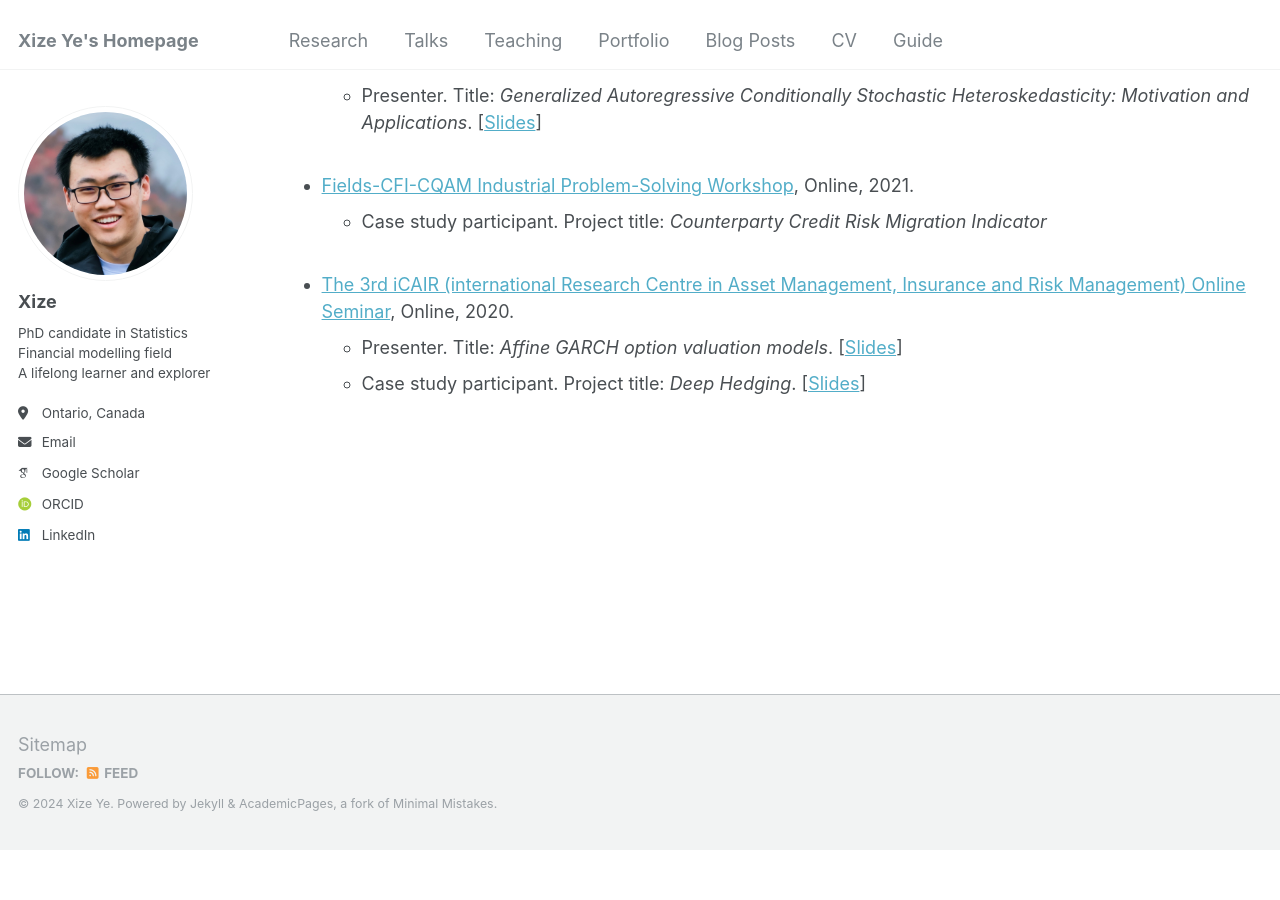
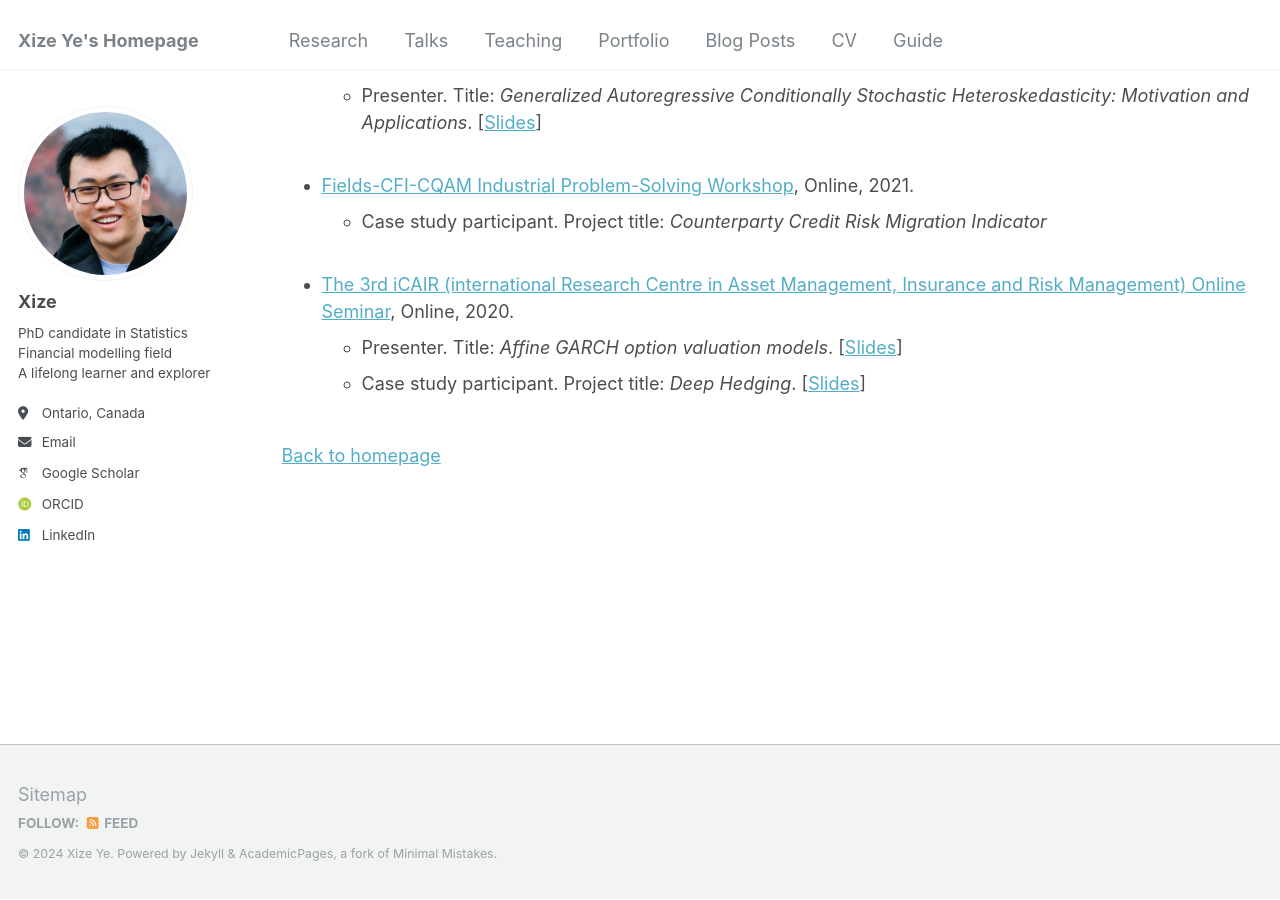
Before and after one commit to XIZEYE/xizeye.github.io, a Jekyll site: the page built from _pages/research.md, in a window 1280 px wide and 900 px high, scrolled down 927 px. Built offline with Jekyll 4.4.1, drawn with Linux system fonts in a browser that asks for light colours; some web fonts are replaced; before the commit the page ends 1776 px from its top, so only the background shows below that.

Commit message:
Update research.md

```diff
--- a/_pages/research.md
+++ b/_pages/research.md
@@ -32,3 +32,6 @@ Academic activities
 * [The 3rd iCAIR (international Research Centre in Asset Management, Insurance and Risk Management) Online Seminar](https://www.math.cit.tum.de/en/mathfinance/icair-1/seminar-2020/), Online, 2020.
 	* Presenter. Title: *Affine GARCH option valuation models*. [[Slides](https://xizeye.github.io/files/icair20_talk.pdf)]
 	* Case study participant. Project title: *Deep Hedging*. [[Slides](https://xizeye.github.io/files/icair20_deep.pdf)]<br/><br/>
+
+
+ [Back to homepage](https://xizeye.github.io/)
```
